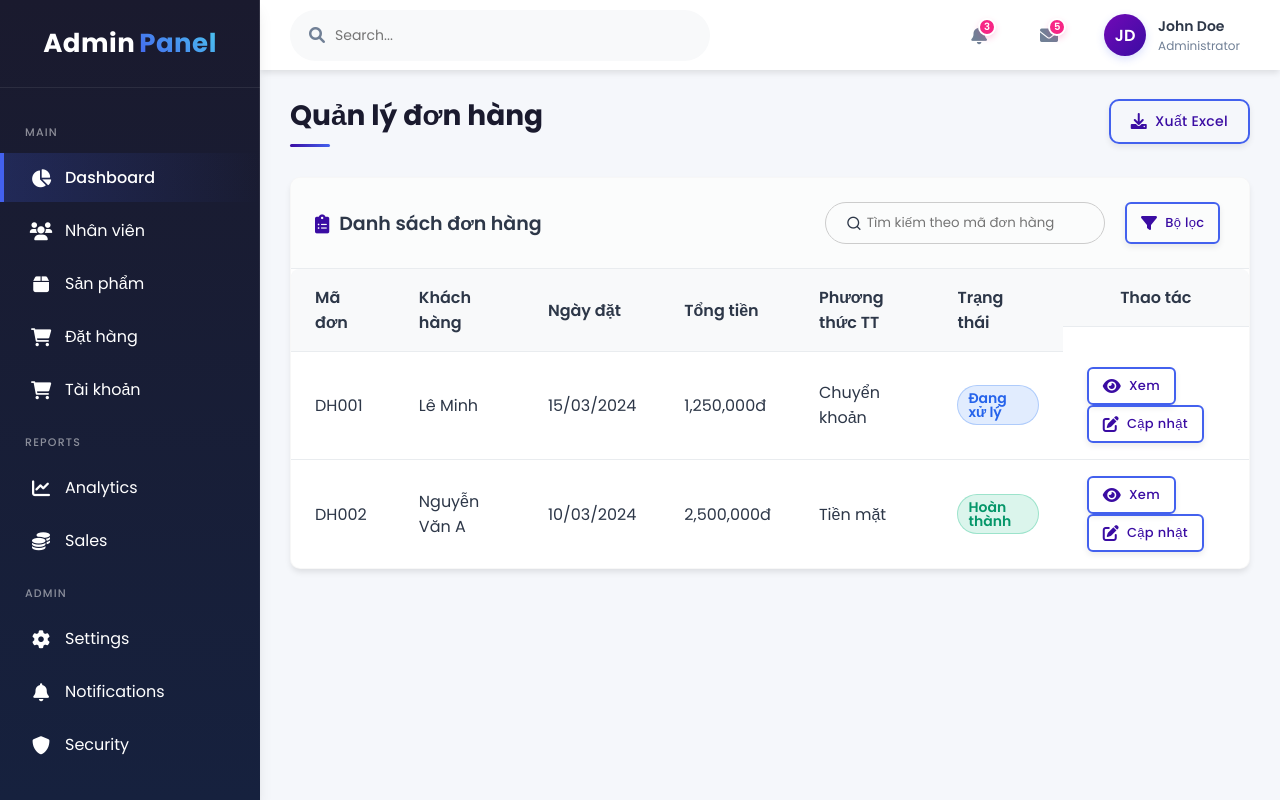
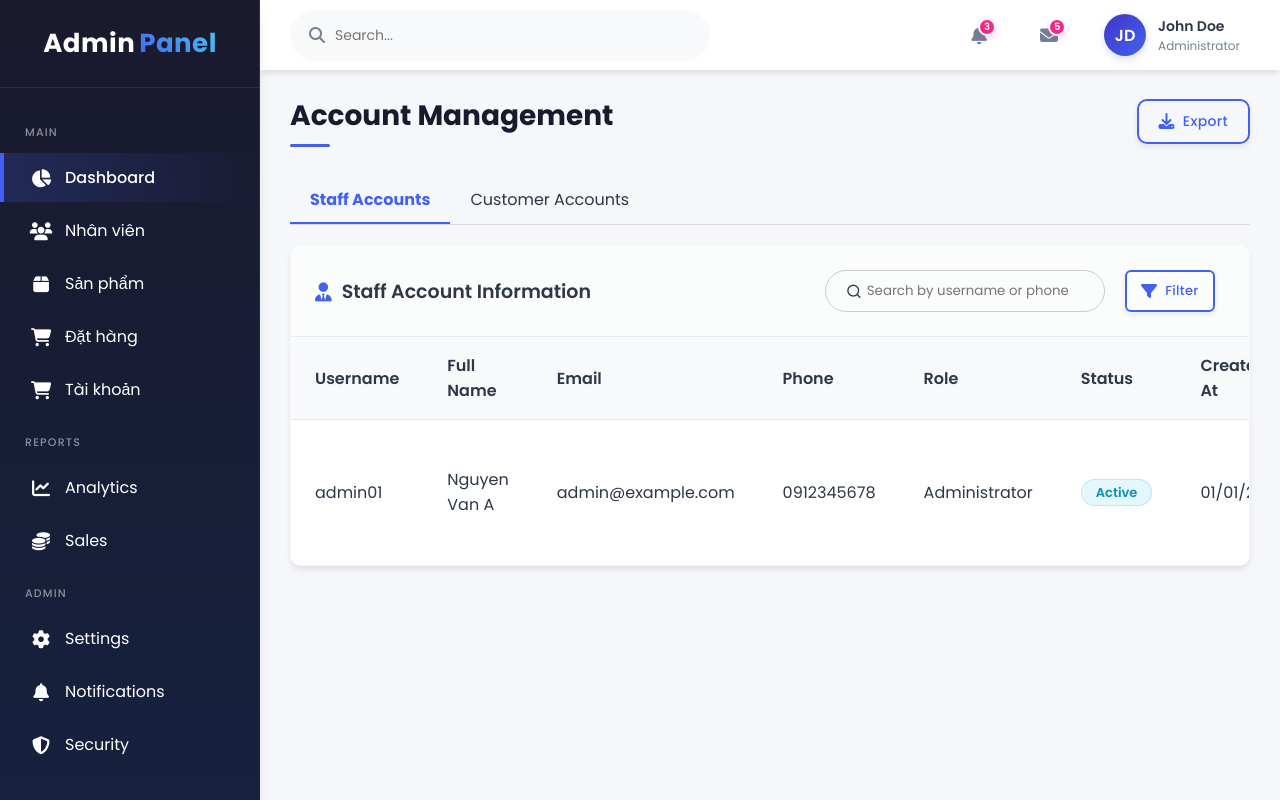
Before and after one commit to alixblu/sportswear-webstore, a PHP site: page /layout/admin/index.php in a window 1280 px wide. Run offline with PHP 8.4, Linux system fonts and the light colour scheme; some libraries are stand-ins or nearby versions.

Commit message:
quan li nv, quan li kh

```diff
--- a/layout/admin/index.php
+++ b/layout/admin/index.php
@@ -25,7 +25,7 @@
     <div class="container">
       <?php include './includes/header.php'; ?>
       <?php include './includes/sidebar.php'; ?>
-      <?php include './modules/dathang.php'; ?>
+      <?php include './modules/account.php'; ?>
       </div>
     </div>
 </body>
--- /dev/null
+++ b/layout/admin/modules/account.php
@@ -0,0 +1,428 @@
+
+
+<!DOCTYPE html>
+<html lang="en">
+<head>
+  <meta charset="UTF-8">
+  <meta name="viewport" content="width=device-width, initial-scale=1.0">
+
+  <!--=============== REMIXICONS ===============-->
+  <link href="https://cdn.jsdelivr.net/npm/remixicon@3.2.0/fonts/remixicon.css" rel="stylesheet">
+  <link rel="stylesheet" href="https://cdnjs.cloudflare.com/ajax/libs/font-awesome/6.4.0/css/all.min.css">
+
+  <title>Account Management</title>
+  <style>
+    :root {
+      --primary: #4361ee;
+      --secondary: #3f37c9;
+    }
+
+    /* Giữ nguyên toàn bộ CSS từ user.php */
+    .actionUser {
+        display: flex;
+        justify-content: center;
+        gap: 8px;
+    }
+    .search-box input {
+        flex: 1;
+        border: none;
+        background-color: transparent;
+        outline: none;
+        color:#2d3748
+    }
+    .search-box {
+        display: flex;
+        align-items: center;
+        justify-content:space-around;
+        column-gap: .3rem;
+        border: 1px solid #ccc;
+        border-radius: 100px;
+        height: 1.8rem;
+        padding-left: 7px;
+        max-width: 500px;
+        width: 70%;
+        padding: 20px;
+    }
+    .search-box:focus-within {
+        box-shadow: 0 0 0 2px rgba(67, 97, 238, 0.1);
+        border-color: rgba(67, 97, 238, 0.3);
+    }
+    .wrapperFilter{
+        max-width: 400px;
+        width: 70%;
+        display: flex;
+        gap: 20px;
+    }
+
+    /* Thêm CSS cho tab */
+    .tab-container {
+        display: flex;
+        margin-bottom: 20px;
+        border-bottom: 1px solid #ddd;
+    }
+    .tab {
+        padding: 10px 20px;
+        cursor: pointer;
+        border-bottom: 2px solid transparent;
+    }
+    .tab.active {
+        border-bottom: 2px solid var(--primary);
+        color: var(--primary);
+        font-weight: bold;
+    }
+    .tab-content {
+        display: none;
+    }
+    .tab-content.active {
+        display: block;
+    }
+
+    /* Giữ nguyên các style khác từ user.php */
+    /* ... */
+
+  </style>
+</head>
+<body>
+    <div class="main-content">
+        <div id="pageTitle" class="page-title">
+            <div class="title">Account Management</div>
+            <div class="action-buttons">
+                <button id="exportBtn" class="btn btn-outline">
+                    <i class="fas fa-download"></i> Export
+                </button>
+            </div>
+        </div>
+
+        <div class="tab-container">
+            <div class="tab active" onclick="switchTab('staff')">Staff Accounts</div>
+            <div class="tab" onclick="switchTab('customer')">Customer Accounts</div>
+        </div>
+
+        <!-- Staff Accounts -->
+        <div id="staff-tab" class="tab-content active">
+            <div class="stats-cards">
+                <div class="table-card">
+                    <div class="card-title">
+                        <h3><i class="fa-solid fa-user-tie"></i> Staff Account Information</h3>
+                        <div class="wrapperFilter">
+                            <div class="search-box">
+                                <i class="ri-search-line"></i>
+                                <input type="text" placeholder="Search by username or phone">
+                            </div>
+                            <button class="btn btn-outline btn-sm" onclick="showFormFilter('staff')">
+                                <i class="fa-solid fa-filter"></i> Filter
+                            </button>
+                        </div>
+                    </div>
+                    <table class="data-table">
+                        <thead>
+                            <tr>
+                                <th>Username</th>
+                                <th>Full Name</th>
+                                <th>Email</th>
+                                <th>Phone</th>
+                                <th>Role</th>
+                                <th>Status</th>
+                                <th>Created At</th>
+                                <th class="actionUser">Actions</th>
+                            </tr>
+                        </thead>
+                        <tbody>
+                            <tr>
+                                <td>admin01</td>
+                                <td>Nguyen Van A</td>
+                                <td>admin@example.com</td>
+                                <td>0912345678</td>
+                                <td>Administrator</td>
+                                <td><span class="status active">Active</span></td>
+                                <td>01/01/2023</td>
+                                <td>
+                                    <button class="btn btn-outline btn-sm" onclick="viewAccount('staff', this)">
+                                        <i class="fas fa-eye"></i> View
+                                    </button>
+                                    <button class="btn btn-outline btn-sm" onclick="editStaffAccount(this)">
+                                        <i class="fa-solid fa-pen"></i> Edit
+                                    </button>
+                                    <button class="btn btn-outline btn-sm" onclick="deleteAccount('staff')">
+                                        <i class="fa-solid fa-user-xmark"></i> Delete
+                                    </button>
+                                </td>
+                            </tr>
+                        </tbody>
+                    </table>
+                </div>
+            </div>
+        </div>
+
+        <!-- Customer Accounts -->
+        <div id="customer-tab" class="tab-content">
+            <div class="stats-cards">
+                <div class="table-card">
+                    <div class="card-title">
+                        <h3><i class="fa-solid fa-users"></i> Customer Account Information</h3>
+                        <div class="wrapperFilter">
+                            <div class="search-box">
+                                <i class="ri-search-line"></i>
+                                <input type="text" placeholder="Search by email or phone">
+                            </div>
+                            <button class="btn btn-outline btn-sm" onclick="showFormFilter('customer')">
+                                <i class="fa-solid fa-filter"></i> Filter
+                            </button>
+                        </div>
+                    </div>
+                    <table class="data-table">
+                        <thead>
+                            <tr>
+                                <th>Username</th>
+                                <th>Full Name</th>
+                                <th>Email</th>
+                                <th>Phone</th>
+                                <th>Status</th>
+                                <th>Registered At</th>
+                                <th class="actionUser">Actions</th>
+                            </tr>
+                        </thead>
+                        <tbody>
+                            <tr>
+                                <td>customer01</td>
+                                <td>Le Van B</td>
+                                <td>customer@example.com</td>
+                                <td>0987654321</td>
+                                <td><span class="status active">Active</span></td>
+                                <td>15/02/2023</td>
+                                <td>
+                                    <button class="btn btn-outline btn-sm" onclick="viewAccount('customer', this)">
+                                        <i class="fas fa-eye"></i> View
+                                    </button>
+                                    <button class="btn btn-outline btn-sm" onclick="editCustomerAccount(this)">
+                                        <i class="fa-solid fa-pen"></i> Edit
+                                    </button>
+                                </td>
+                            </tr>
+                        </tbody>
+                    </table>
+                </div>
+            </div>
+        </div>
+    </div>
+
+    <!-- Modal Portal -->
+    <div id="portal-root"></div>
+
+    <script>
+        // Tab switching
+        function switchTab(tabName) {
+            // Update tabs
+            document.querySelectorAll('.tab').forEach(tab => {
+                tab.classList.remove('active');
+            });
+            document.querySelector(`.tab[onclick="switchTab('${tabName}')"]`).classList.add('active');
+
+            // Update content
+            document.querySelectorAll('.tab-content').forEach(content => {
+                content.classList.remove('active');
+            });
+            document.getElementById(`${tabName}-tab`).classList.add('active');
+        }
+
+        // View account details
+        function viewAccount(type, button) {
+            const row = button.closest('tr');
+            const cells = row.querySelectorAll('td');
+
+            let accountInfo = {
+                username: cells[0].innerText,
+                fullName: cells[1].innerText,
+                email: cells[2].innerText,
+                phone: cells[3].innerText,
+                status: cells[type === 'staff' ? 5 : 4].innerText,
+                date: cells[type === 'staff' ? 6 : 5].innerText
+            };
+
+            if (type === 'staff') {
+                accountInfo.role = cells[4].innerText;
+            }
+
+            const portalRoot = document.getElementById('portal-root');
+            portalRoot.innerHTML = `
+                <div class="formUserCss">
+                    <div class="CloseCss"><i class="fa-solid fa-xmark" onclick="closeModal()"></i></div>
+                    <div class="wrapperCss">
+                        <div class="infoCss">Account Details</div>
+                        <div>Username: ${accountInfo.username}</div>
+                        <div>Full Name: ${accountInfo.fullName}</div>
+                        <div>Email: ${accountInfo.email}</div>
+                        <div>Phone: ${accountInfo.phone}</div>
+                        ${type === 'staff' ? `<div>Role: ${accountInfo.role}</div>` : ''}
+                        <div>Status: ${accountInfo.status}</div>
+                        <div>${type === 'staff' ? 'Created' : 'Registered'} At: ${accountInfo.date}</div>
+                    </div>
+                </div>
+            `;
+            portalRoot.style.display = 'flex';
+        }
+
+        // Edit staff account
+        function editStaffAccount(button) {
+            const row = button.closest('tr');
+            const cells = row.querySelectorAll('td');
+
+            const accountInfo = {
+                username: cells[0].innerText,
+                fullName: cells[1].innerText,
+                email: cells[2].innerText,
+                phone: cells[3].innerText,
+                role: cells[4].innerText,
+                status: cells[5].querySelector('.status').innerText.trim() === 'Active' ? 'active' : 'inactive',
+                date: cells[6].innerText
+            };
+
+            const portalRoot = document.getElementById('portal-root');
+            portalRoot.innerHTML = `
+                <div class="formUserCss">
+                    <div class="CloseCss"><i class="fa-solid fa-xmark" onclick="closeModal()"></i></div>
+                    <div class="wrapperCss">
+                        <div class="infoCss">Edit Staff Account</div>
+
+                        <label for="staff-username">Username</label>
+                        <div class="wrapperInputCss">
+                            <input class="inputUserCss" type="text" id="staff-username" value="${accountInfo.username}" readonly>
+                        </div>
+
+                        <label for="staff-fullname">Full Name</label>
+                        <div class="wrapperInputCss">
+                            <input class="inputUserCss" type="text" id="staff-fullname" value="${accountInfo.fullName}">
+                        </div>
+
+                        <label for="staff-email">Email</label>
+                        <div class="wrapperInputCss">
+                            <input class="inputUserCss" type="text" id="staff-email" value="${accountInfo.email}">
+                        </div>
+
+                        <label for="staff-phone">Phone</label>
+                        <div class="wrapperInputCss">
+                            <input class="inputUserCss" type="text" id="staff-phone" value="${accountInfo.phone}">
+                        </div>
+
+                        <label for="staff-role">Role</label>
+                        <select class="selectUser" id="staff-role">
+                            <option value="admin" ${accountInfo.role === 'Administrator' ? 'selected' : ''}>Administrator</option>
+                            <option value="manager" ${accountInfo.role === 'Manager' ? 'selected' : ''}>Manager</option>
+                            <option value="staff" ${accountInfo.role === 'Staff' ? 'selected' : ''}>Staff</option>
+                        </select>
+
+                        <label>Status</label>
+                        <div class="genderCss">
+                            <input type="radio" id="staff-active" name="staff-status" ${accountInfo.status === 'active' ? 'checked' : ''}>
+                            <label for="staff-active">Active</label>
+                            <input type="radio" id="staff-inactive" name="staff-status" ${accountInfo.status === 'inactive' ? 'checked' : ''}>
+                            <label for="staff-inactive">Inactive</label>
+                        </div>
+
+                        <div class="wrapperButton">
+                            <input class="buttonUserCss" type="submit" value="Save Changes" onclick="saveStaffAccount()">
+                        </div>
+                    </div>
+                </div>
+            `;
+            portalRoot.style.display = 'flex';
+        }
+
+        // Edit customer account
+        function editCustomerAccount(button) {
+            const row = button.closest('tr');
+            const cells = row.querySelectorAll('td');
+
+            const accountInfo = {
+                username: cells[0].innerText,
+                fullName: cells[1].innerText,
+                email: cells[2].innerText,
+                phone: cells[3].innerText,
+                status: cells[4].querySelector('.status').innerText.trim() === 'Active' ? 'active' : 'inactive',
+                date: cells[5].innerText
+            };
+
+            const portalRoot = document.getElementById('portal-root');
+            portalRoot.innerHTML = `
+                <div class="formUserCss">
+                    <div class="CloseCss"><i class="fa-solid fa-xmark" onclick="closeModal()"></i></div>
+                    <div class="wrapperCss">
+                        <div class="infoCss">Edit Customer Account</div>
+
+                        <label for="customer-username">Username</label>
+                        <div class="wrapperInputCss">
+                            <input class="inputUserCss" type="text" id="customer-username" value="${accountInfo.username}" readonly>
+                        </div>
+
+                        <label for="customer-fullname">Full Name</label>
+                        <div class="wrapperInputCss">
+                            <input class="inputUserCss" type="text" id="customer-fullname" value="${accountInfo.fullName}">
+                        </div>
+
+                        <label for="customer-email">Email</label>
+                        <div class="wrapperInputCss">
+                            <input class="inputUserCss" type="text" id="customer-email" value="${accountInfo.email}">
+                        </div>
+
+                        <label for="customer-phone">Phone</label>
+                        <div class="wrapperInputCss">
+                            <input class="inputUserCss" type="text" id="customer-phone" value="${accountInfo.phone}">
+                        </div>
+
+                        <label>Status</label>
+                        <div class="genderCss">
+                            <input type="radio" id="customer-active" name="customer-status" ${accountInfo.status === 'active' ? 'checked' : ''}>
+                            <label for="customer-active">Active</label>
+                            <input type="radio" id="customer-inactive" name="customer-status" ${accountInfo.status === 'inactive' ? 'checked' : ''}>
+                            <label for="customer-inactive">Inactive</label>
+                        </div>
+
+                        <div class="wrapperButton">
+                            <input class="buttonUserCss" type="submit" value="Save Changes" onclick="saveCustomerAccount()">
+                        </div>
+                    </div>
+                </div>
+            `;
+            portalRoot.style.display = 'flex';
+        }
+
+        // Delete account
+        function deleteAccount(type) {
+            const portalRoot = document.getElementById('portal-root');
+            portalRoot.innerHTML = `
+                <div class="formUserCss">
+                    <div class="titleDeleteUserCss">Are you sure you want to delete this ${type} account?</div>
+                    <div class="deleteUserCss">
+                        <button id="cancelDelete">Cancel</button>
+                        <button id="confirmDelete">Confirm</button>
+                    </div>
+                </div>
+            `;
+            portalRoot.style.display = 'flex';
+
+            document.getElementById('confirmDelete').addEventListener('click', function() {
+                alert(`${type} account deleted successfully.`);
+                closeModal();
+            });
+
+            document.getElementById('cancelDelete').addEventListener('click', closeModal);
+        }
+
+        // Close modal
+        function closeModal() {
+            document.getElementById('portal-root').style.display = 'none';
+        }
+
+        // Save functions (cần tích hợp với backend)
+        function saveStaffAccount() {
+            alert('Staff account changes saved!');
+            closeModal();
+        }
+
+        function saveCustomerAccount() {
+            alert('Customer account changes saved!');
+            closeModal();
+        }
+    </script>
+</body>
+</html>
```
